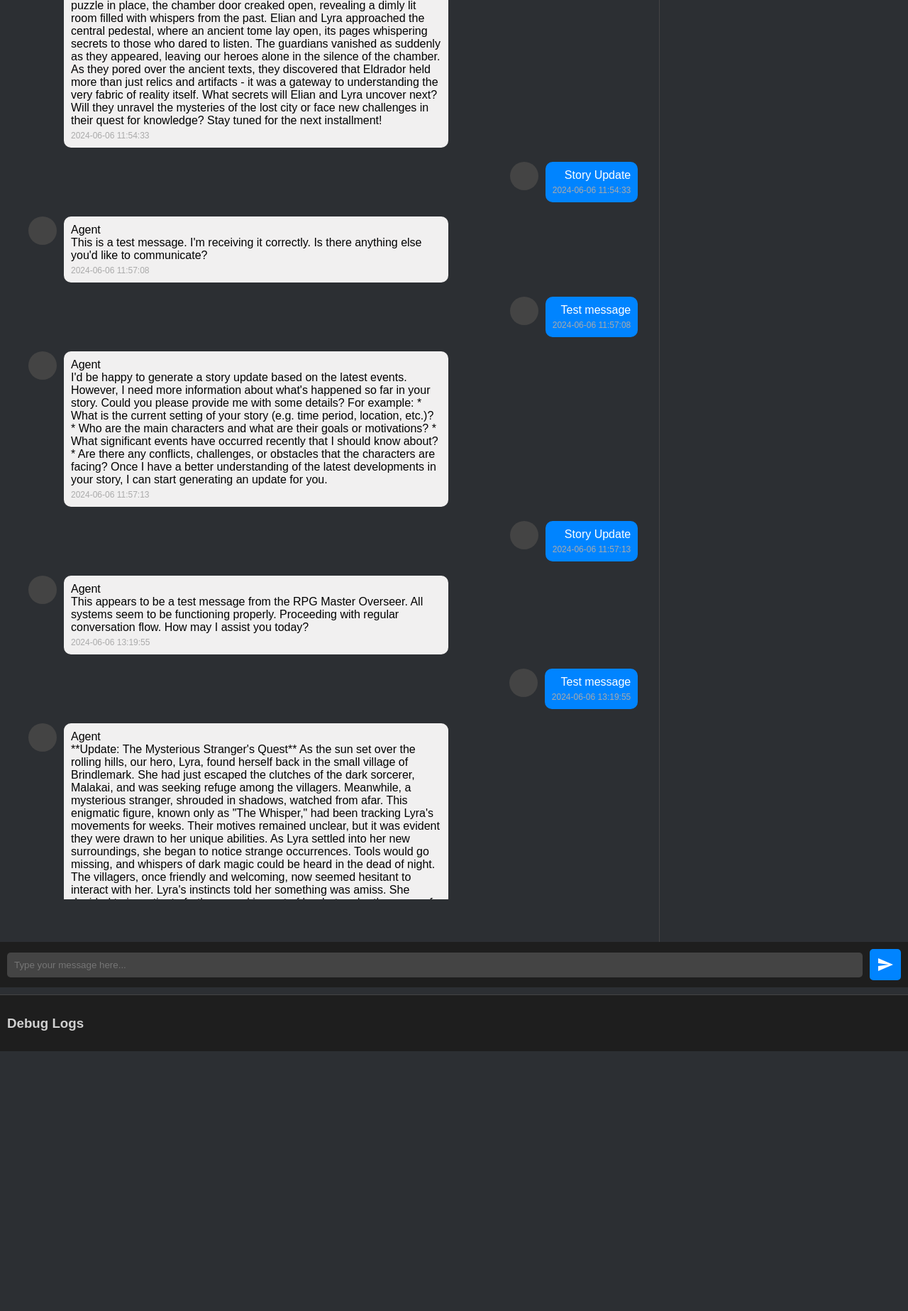
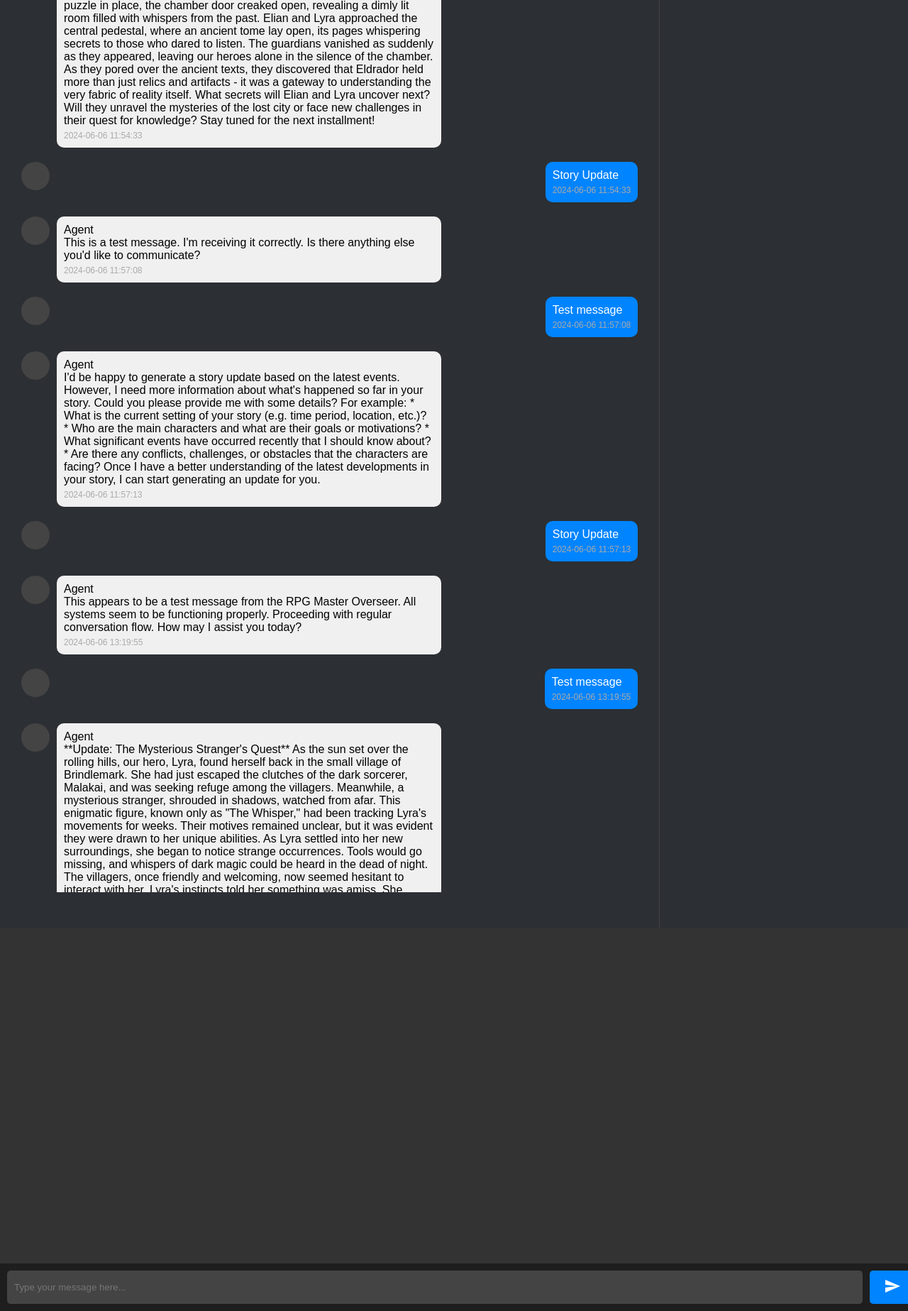
Before and after one commit to PadsterH2012/ai-rpg-master, a Flask app: page / in a window 1280 px wide. Shown: the part 753-2600 px from the top of the page at 71% size. Run offline with Flask 2, Linux system fonts and the light colour scheme; data comes from the database, SQL or seed files in the repository; data that the repository does not hold is empty; some libraries are stand-ins or nearby versions.

Commit message:
debug working, and layout settings

```diff
--- a/app/routes.py
+++ b/app/routes.py
@@ -1,5 +1,6 @@
 import os
-
+import logging
+from logging.handlers import TimedRotatingFileHandler
 from flask import Blueprint, render_template, request, jsonify, current_app as app
 from app.models import Conversation, db, Player
 from app.utils import player_interaction_agent
@@ -66,9 +67,14 @@ def full_conversation():
 
 @main.route('/logs')
 def get_logs():
-    log_file = os.path.join(app.instance_path, 'app.log')
+    log_file = os.path.join(app.config['BASE_DIR'], 'instance', 'logs', 'app.log')
+    app.logger.info(f"Reading log file from path: {log_file}")
+    print(f"Reading log file from path: {log_file}")
     logs = []
     if os.path.exists(log_file):
         with open(log_file, 'r') as f:
             logs = f.readlines()
+    else:
+        app.logger.error(f"Log file does not exist: {log_file}")
+        print(f"Log file does not exist: {log_file}")
     return jsonify(logs=logs)
--- a/app/static/css/style.css
+++ b/app/static/css/style.css
@@ -5,13 +5,15 @@ body {
     color: #d1d1d1;
     margin: 0;
     padding: 0;
+    display: flex;
+    flex-direction: column;
+    height: 100vh;
 }
 
 .chat-container {
     display: flex;
-    flex-direction: row;
-    height: 80vh; /* Adjusted to 80% of the viewport height */
-    margin: auto;
+    flex: 1;
+    height: calc(80vh - 50px); /* 80% of the viewport height minus footer height */
 }
 
 .chat-box {
@@ -20,8 +22,7 @@ body {
     flex-direction: column;
     border-right: 1px solid #444;
     overflow-y: auto;
-    position: relative;
-    padding-bottom: 60px; /* Added padding to the bottom */
+    padding-bottom: 50px; /* padding to make space for the input */
 }
 
 .message {
@@ -29,24 +30,16 @@ body {
     margin: 10px;
 }
 
-.message.user-message {
-    justify-content: flex-end;
-}
-
 .message.user-message .bubble {
     background-color: #0084ff;
     color: white;
-    text-align: right;
-}
-
-.message.ai-message {
-    justify-content: flex-start;
+    margin-left: auto;
 }
 
 .message.ai-message .bubble {
     background-color: #f1f0f0;
     color: black;
-    text-align: left;
+    margin-right: auto;
 }
 
 .avatar {
@@ -54,7 +47,7 @@ body {
     height: 40px;
     background-color: #444;
     border-radius: 50%;
-    margin: 0 10px;
+    margin-right: 10px;
 }
 
 .bubble {
@@ -74,29 +67,15 @@ body {
     flex: 1;
     padding: 20px;
     overflow-y: auto;
-    display: flex;
-    flex-direction: column;
 }
-
-/* .footer {
-    display: flex;
-    align-items: center;
-    padding: 10px;
-    background-color: #1e1e1e;
-    border-top: 1px solid #444;
-    position: absolute;
-    bottom: 0;
-    width: 100%;
-    box-sizing: border-box;
-} */
 
 .footer {
     display: flex;
     padding: 10px;
     background-color: #1e1e1e;
-    align-items: center;
-    justify-content: space-between; /* Add this line */
-    margin-bottom: 10px; /* Add some margin at the bottom */
+    position: fixed;
+    bottom: 0;
+    width: 100%;
 }
 
 #message-input {
@@ -110,33 +89,25 @@ body {
 }
 
 #send-button {
-    padding: 10px;
+    padding: 10px 20px;
     border: none;
     border-radius: 5px;
     background-color: #0084ff;
     color: white;
     cursor: pointer;
-    display: flex;
-    align-items: center;
-    justify-content: center;
-}
-
-#send-button svg {
-    width: 24px;
-    height: 24px;
 }
 
 .status-container {
-    display: flex;
-    align-items: center;
-    margin-bottom: 20px;
+    position: absolute;
+    top: 10px;
+    right: 10px;
 }
 
 .status-indicator {
     width: 15px;
     height: 15px;
     border-radius: 50%;
-    margin-right: 10px;
+    background-color: green;
 }
 
 .status-indicator.red {
@@ -151,22 +122,6 @@ body {
     background-color: green;
 }
 
-#status-label {
-    font-size: 14px;
-    color: #d1d1d1;
-}
-
-#gpu-load {
-    height: 100px; /* Adjusted height for GPU load container */
-    width: 100%;
-    background-color: #333;
-    color: white;
-    display: flex;
-    align-items: center;
-    justify-content: center;
-    margin-bottom: 20px;
-}
-
 #chat {
     flex: 1;
     padding: 20px;
@@ -175,26 +130,12 @@ body {
     flex-direction: column;
 }
 
-#debug-log {
-    height: 100px; /* Adjusted height for the debug log container */
-    background-color: #1e1e1e;
+#log-content {
+    height: 20vh; /* 20% of the viewport height */
+    overflow-y: auto;
+    background-color: #333;
     color: white;
-    overflow-y: auto;
     padding: 10px;
-    box-sizing: border-box;
-    border-top: 1px solid #444;
+    font-family: monospace;
+    font-size: 0.70rem;
 }
-
-.debug-logs {
-    background-color: #1e1e1e;
-    color: #d1d1d1;
-    padding: 10px;
-    overflow-y: auto;
-    max-height: 200px; /* Adjust height as needed */
-    border-top: 1px solid #444;
-}
-
-.log-content {
-    white-space: pre-wrap;
-    font-family: monospace;
-}
--- a/app/templates/chat.html
+++ b/app/templates/chat.html
@@ -70,7 +70,7 @@
         </button>
     </div>
     <div class="debug-logs">
-        <h3>Debug Logs</h3>
+        <!-- <h3>Debug Logs</h3> -->
         <div id="log-content" class="log-content"></div>
     </div>
 </body>
```
Also changed, not shown: 1 other file.
